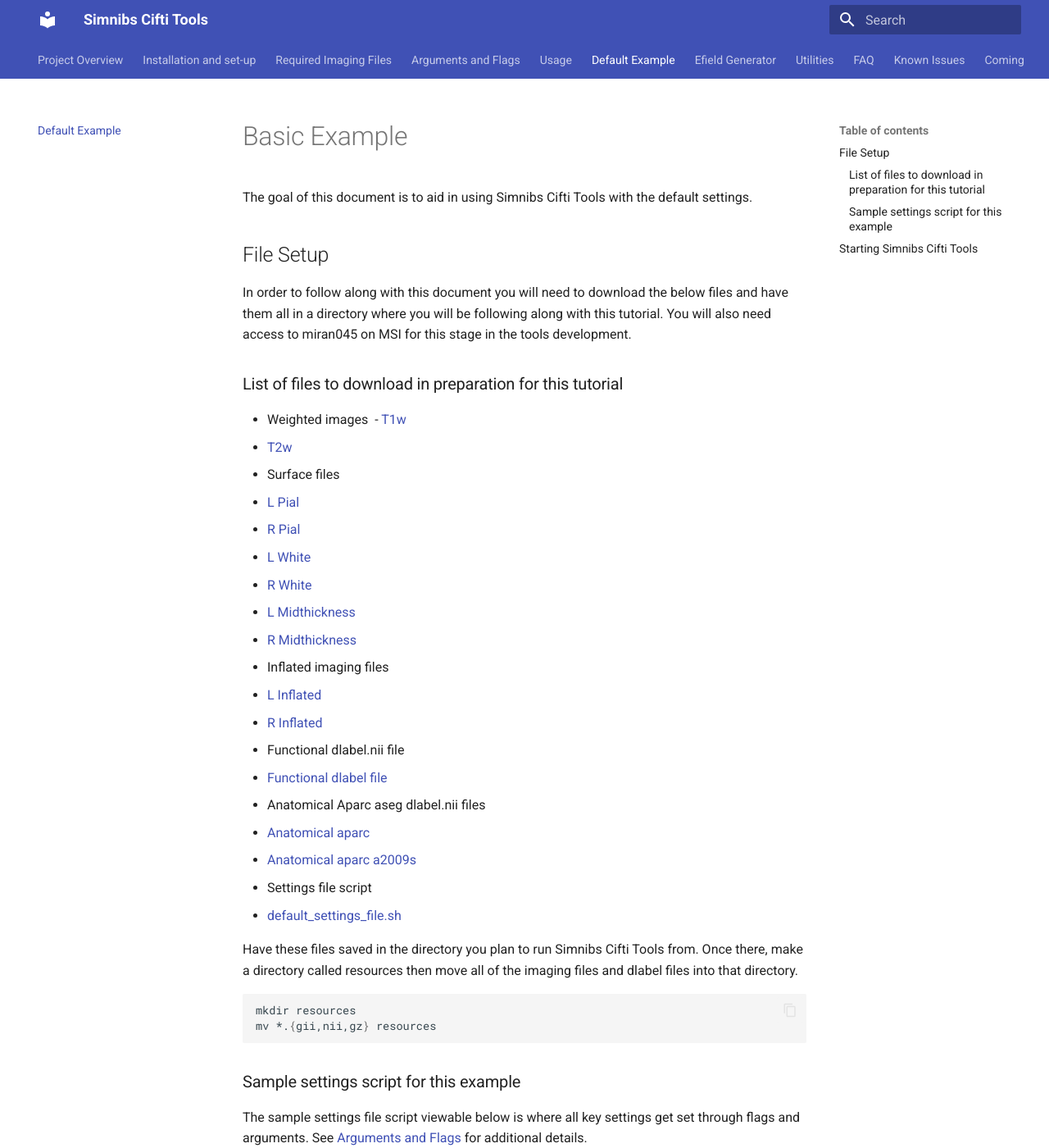
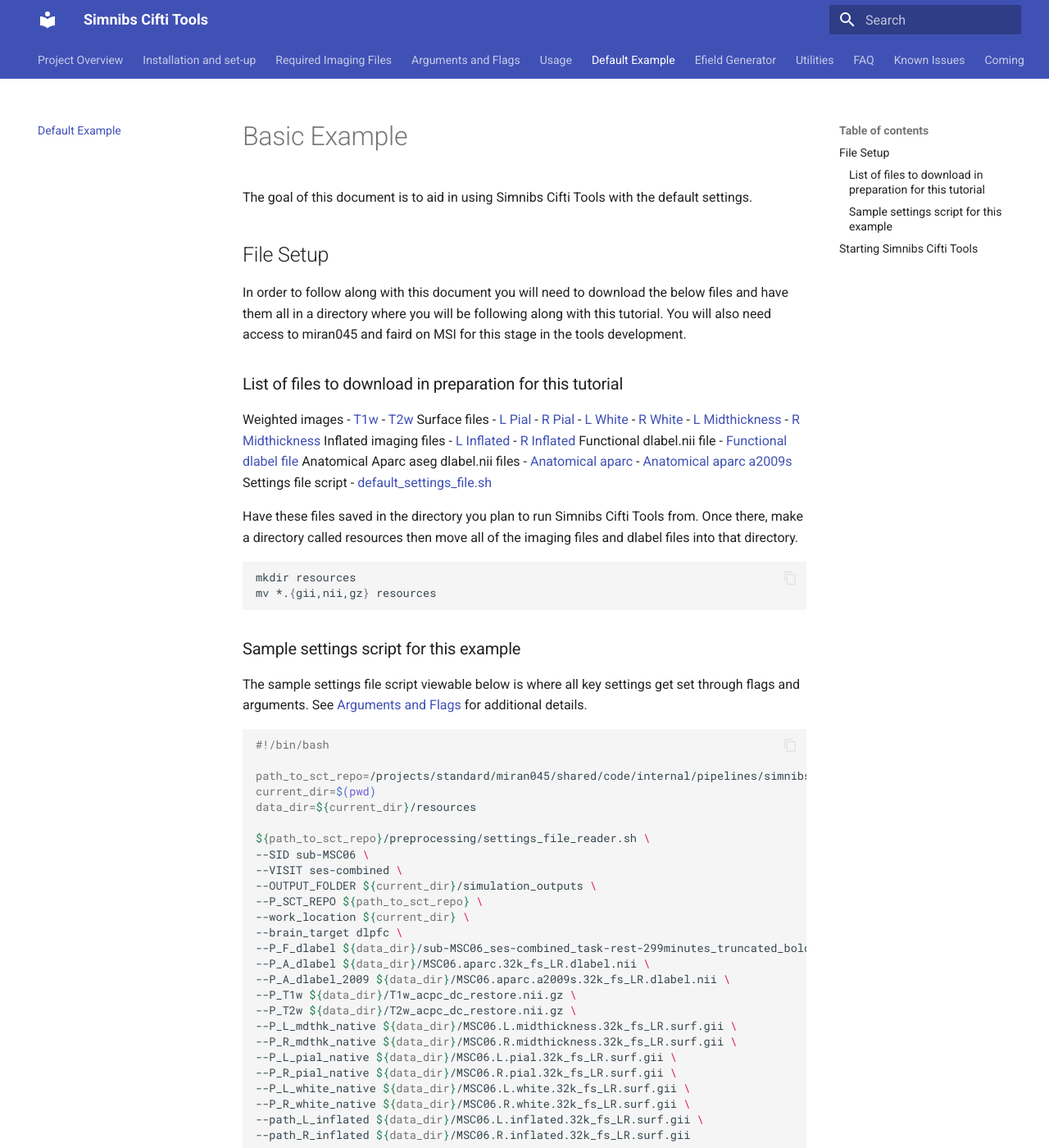
Before and after one commit to DCAN-Labs/simnibs_cifti_tools_RTD2, an MkDocs documentation site: the page built from docs/default_example.md, in a window 1280 px wide and 1400 px high. Shown: the whole window at 82% size. Built offline with MkDocs 1.6.1 and Material for MkDocs 9.7.7, drawn with Linux system fonts in a browser that asks for light colours.

Commit message:
Updates to structure and links

```diff
--- a/docs/default_example.md
+++ b/docs/default_example.md
@@ -5,30 +5,30 @@
 ## File Setup
 
 In order to follow along with this document you will need to download the below files and have them all in a directory where you will be following along with this tutorial.
-You will also need access to miran045 on MSI for this stage in the tools development.
+You will also need access to miran045 and faird on MSI for this stage in the tools development.
 
 ### List of files to download in preparation for this tutorial
 
-- Weighted images
-  &nbsp;- [T1w](./basic_example/T1w/T1w_acpc_dc_restore.nii.gz)
-  - [T2w](./basic_example/T1w/T2w_acpc_dc_restore.nii.gz)
-- Surface files
-  - [L Pial](./basic_example/T1w/fsaverage_LR32k/MSC06.L.pial.32k_fs_LR.surf.gii)
-  - [R Pial](./basic_example/T1w/fsaverage_LR32k/MSC06.R.pial.32k_fs_LR.surf.gii)
-  - [L White](./basic_example/T1w/fsaverage_LR32k/MSC06.L.white.32k_fs_LR.surf.gii)
-  - [R White](./basic_example/T1w/fsaverage_LR32k/MSC06.R.white.32k_fs_LR.surf.gii)
-  - [L Midthickness](./basic_example/T1w/fsaverage_LR32k/MSC06.L.midthickness.32k_fs_LR.surf.gii)
-  - [R Midthickness](./basic_example/T1w/fsaverage_LR32k/MSC06.R.midthickness.32k_fs_LR.surf.gii)
-- Inflated imaging files
-  - [L Inflated](./basic_example/T1w/fsaverage_LR32k/MSC06.L.inflated.32k_fs_LR.surf.gii)
-  - [R Inflated](./basic_example/T1w/fsaverage_LR32k/MSC06.R.inflated.32k_fs_LR.surf.gii)
-- Functional dlabel.nii file
-  - [Functional dlabel file](./basic_example/Dlabel_files/sub-MSC08_ses-combined_task-rest-299minutes_truncated_bold_template_matched_Zscored_scanthresh3_recolored.dlabel.nii)
-- Anatomical Aparc aseg dlabel.nii files
-  - [Anatomical aparc](./basic_example/Dlabel_files/MSC06.aparc.32k_fs_LR.dlabel.nii)
-  - [Anatomical aparc a2009s](./basic_example/Dlabel_files/MSC06.aparc.a2009s.32k_fs_LR.dlabel.nii)
-- Settings file script
-  - [default_settings_file.sh](./basic_example/default_settings_file.sh)
+Weighted images
+- [T1w](./basic_example/T1w/T1w_acpc_dc_restore.nii.gz)
+- [T2w](./basic_example/T1w/T2w_acpc_dc_restore.nii.gz)
+Surface files
+- [L Pial](./basic_example/T1w/fsaverage_LR32k/MSC06.L.pial.32k_fs_LR.surf.gii)
+- [R Pial](./basic_example/T1w/fsaverage_LR32k/MSC06.R.pial.32k_fs_LR.surf.gii)
+- [L White](./basic_example/T1w/fsaverage_LR32k/MSC06.L.white.32k_fs_LR.surf.gii)
+- [R White](./basic_example/T1w/fsaverage_LR32k/MSC06.R.white.32k_fs_LR.surf.gii)
+- [L Midthickness](./basic_example/T1w/fsaverage_LR32k/MSC06.L.midthickness.32k_fs_LR.surf.gii)
+- [R Midthickness](./basic_example/T1w/fsaverage_LR32k/MSC06.R.midthickness.32k_fs_LR.surf.gii)
+Inflated imaging files
+- [L Inflated](./basic_example/T1w/fsaverage_LR32k/MSC06.L.inflated.32k_fs_LR.surf.gii)
+- [R Inflated](./basic_example/T1w/fsaverage_LR32k/MSC06.R.inflated.32k_fs_LR.surf.gii)
+Functional dlabel.nii file
+- [Functional dlabel file](./basic_example/Dlabel_files/sub-MSC08_ses-combined_task-rest-299minutes_truncated_bold_template_matched_Zscored_scanthresh3_recolored.dlabel.nii)
+Anatomical Aparc aseg dlabel.nii files
+- [Anatomical aparc](./basic_example/Dlabel_files/MSC06.aparc.32k_fs_LR.dlabel.nii)
+- [Anatomical aparc a2009s](./basic_example/Dlabel_files/MSC06.aparc.a2009s.32k_fs_LR.dlabel.nii)
+Settings file script
+- [default_settings_file.sh](./basic_example/default_settings_file.sh)
 
 Have these files saved in the directory you plan to run Simnibs Cifti Tools from. Once there, make a directory called resources then move all of the imaging files and dlabel files into that directory.
 
```
Also changed, not shown: docs/README.md (+1 -1 lines).
